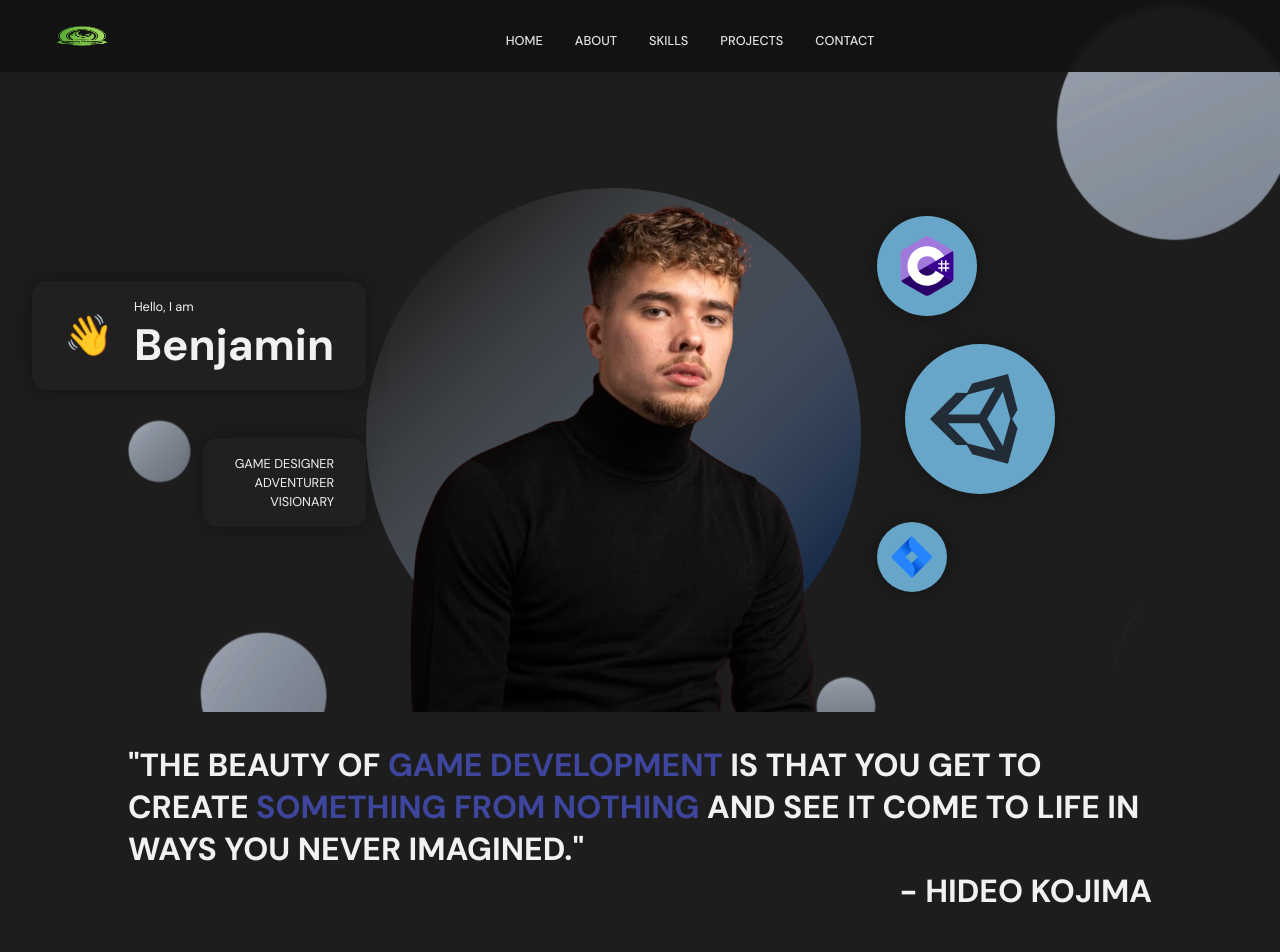
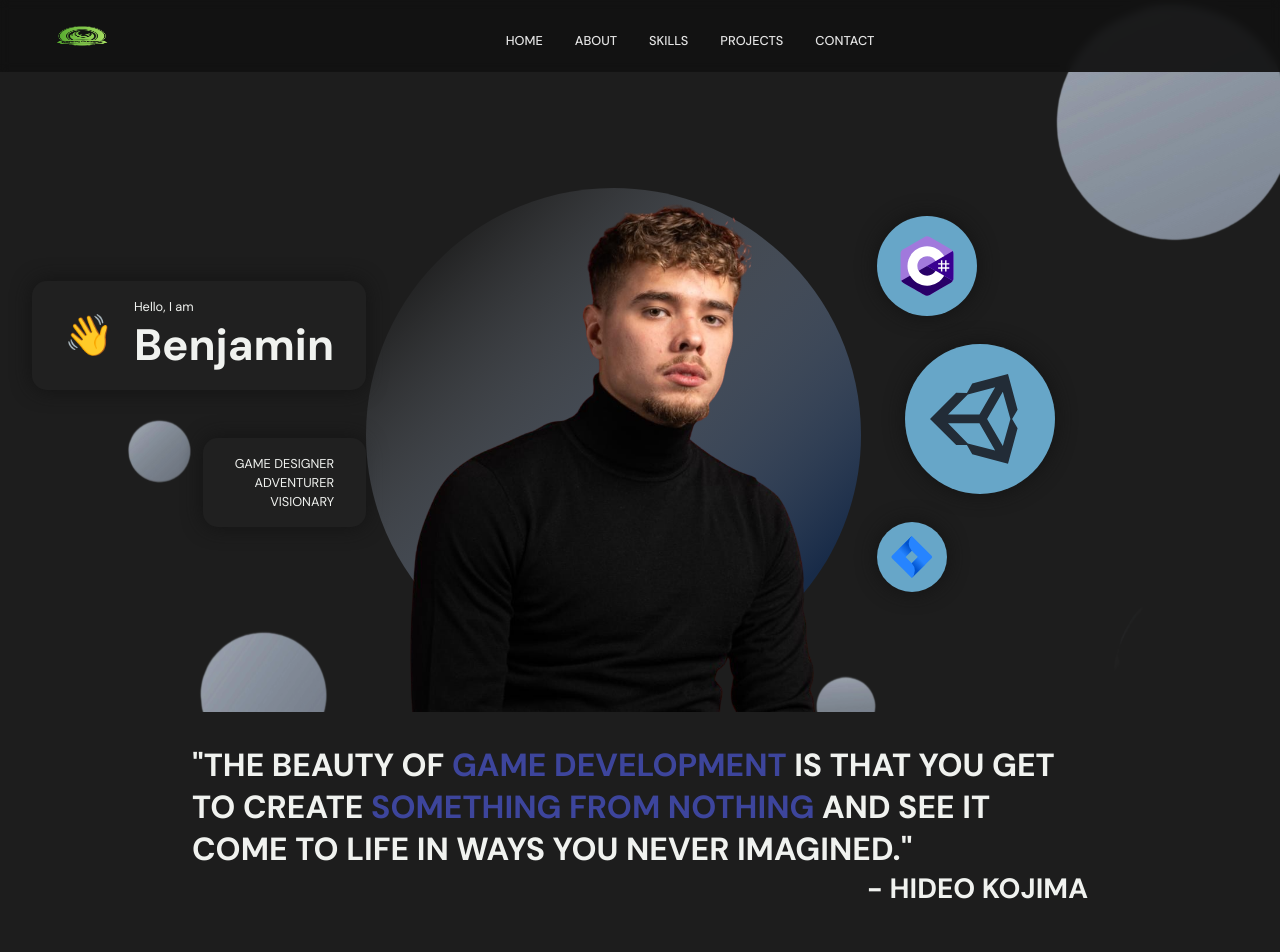
Before and after one commit to MikaelLindeman/porfolio-benny, a React (Create React App) app in the folder frontend_portfolio/: page / in a window 1280 px wide. Shown: the top 952 px of the page. Built offline with nearby package versions, Linux system fonts and the light colour scheme; the HTML template or start-up script is replaced by a standard one.

Commit message:
Added more styling to text

```diff
--- a/frontend_portfolio/src/container/About/About.jsx
+++ b/frontend_portfolio/src/container/About/About.jsx
@@ -33,7 +33,7 @@ const About = () => {
         className="head-text"
         style={{
           textTransform: "uppercase",
-          width: "80%",
+          width: "70%",
           margin: "0 auto",
           textAlign: "start",
           fontSize: "2rem",
@@ -43,7 +43,10 @@ const About = () => {
         "The beauty of <span>Game development </span>is that you get to create{" "}
         <span>something from nothing</span> and see it come to life in ways you
         never imagined." <br />
-        <h4 style={{ textAlign: "end" }}> - Hideo Kojima </h4>
+        <h4 style={{ textAlign: "end", fontSize: "1.75rem" }}>
+          {" "}
+          - Hideo Kojima{" "}
+        </h4>
       </h2>
 
       {/* <h2 className="head-text" style={{ textTransform: "uppercase" }}>
--- a/frontend_portfolio/src/container/About/About.scss
+++ b/frontend_portfolio/src/container/About/About.scss
@@ -1,4 +1,4 @@
-app__about {
+.app__about {
   flex: 1;
   width: 100%;
   flex-direction: column;
@@ -36,3 +36,9 @@ app__about {
     }
   }
 }
+
+.head-text {
+  @media screen and (max-width: 1200px) {
+    font-size: 1.5rem !important;
+  }
+}
```
